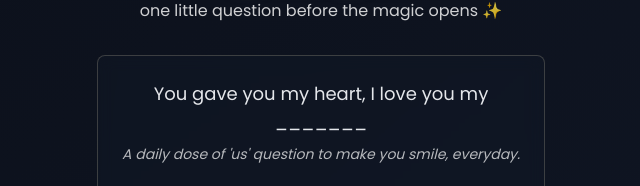
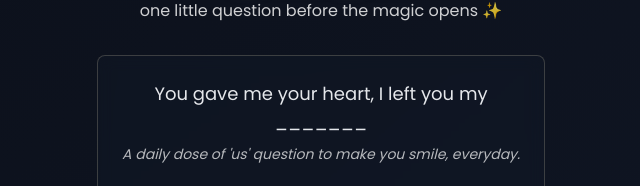
Before and after one commit to habubakar89/hamzaforeman, a React (Vite) app: page / in a window 1280 px wide. Shown: the part 272-458 px from the top of the page, without its empty margins (319-959 px from the left). Built offline with nearby package versions, Linux system fonts and the light colour scheme.

Commit message:
Update PasswordGate.tsx

```diff
--- a/src/components/PasswordGate.tsx
+++ b/src/components/PasswordGate.tsx
@@ -14,7 +14,7 @@ interface PasswordGateProps {
 const CORRECT_ANSWER = 'Airpods';
 const CORRECT_HASH = 'e0ec026a6108385788ac74b5fd4557ca178e0f48f5c6f7b1d50fa34cbf48d5dd';
 
-const RIDDLE = "You gave you my heart, I love you my _______";
+const RIDDLE = "You gave me your heart, I left you my _______";
 
 // TODO: tweak slot gap size and underline thickness if desired
 const SLOT_GAP_SIZE = 10; // px between words
```
